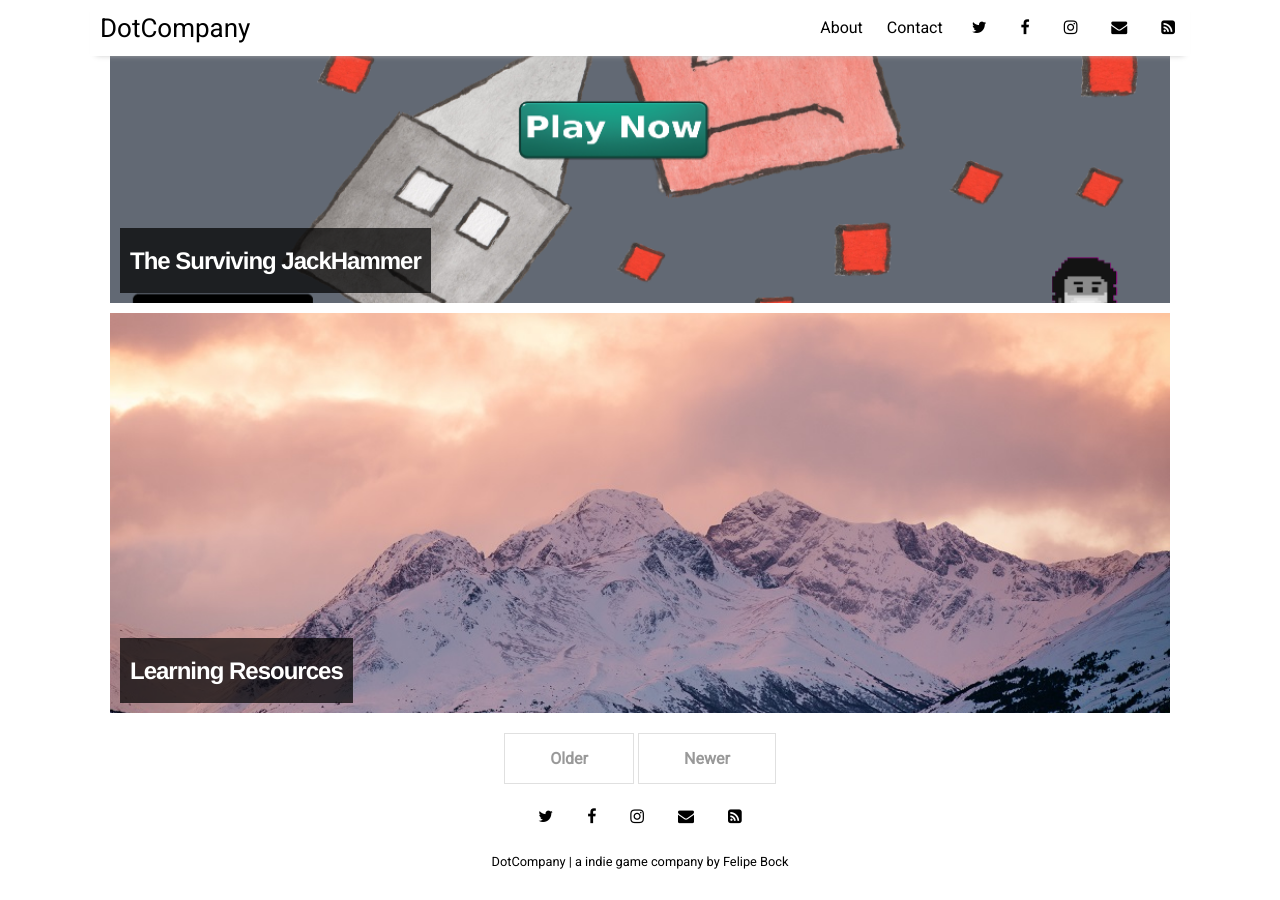
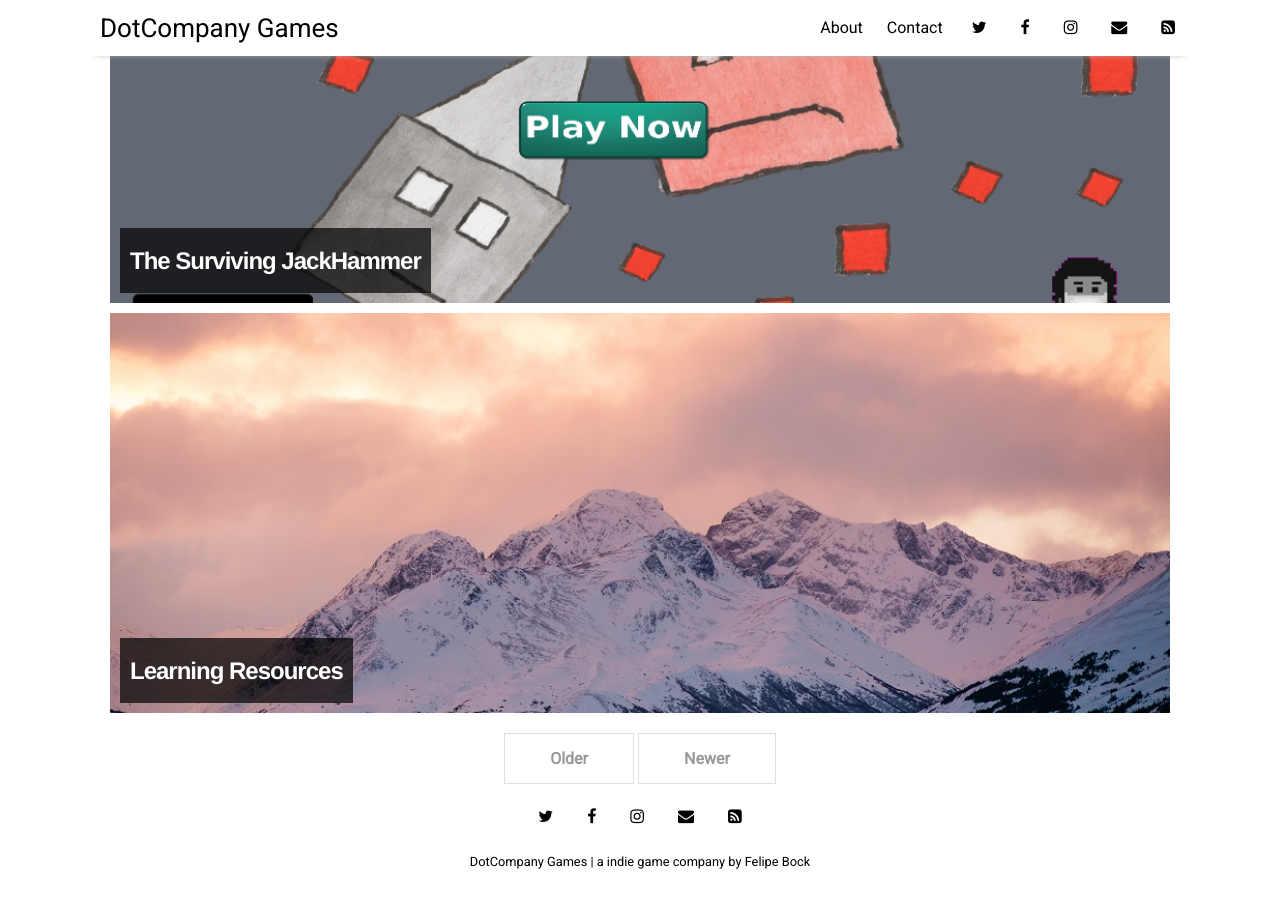
Before and after one commit to dotcompanygames/dotcompanygames.github.io, a Jekyll site: the page built from index.html, in a window 1280 px wide and 900 px high, scrolled down 988 px. Built offline with Jekyll 4.4.1, drawn with Linux system fonts in a browser that asks for light colours; nearby versions of some CDN libraries; the list of posts is cut into pages by our own code.

Commit message:
Update _config.yml

```diff
--- a/_config.yml
+++ b/_config.yml
@@ -14,7 +14,7 @@ sass:
   style: :nested
 
 # Customise atom feed settings (this is where Jekyll-Feed gets configuration information)
-title:		           "DotCompany"
+title:		           "DotCompany Games"
 description:	       "a indie game company"
 author:              "Felipe Bock"
 
```
